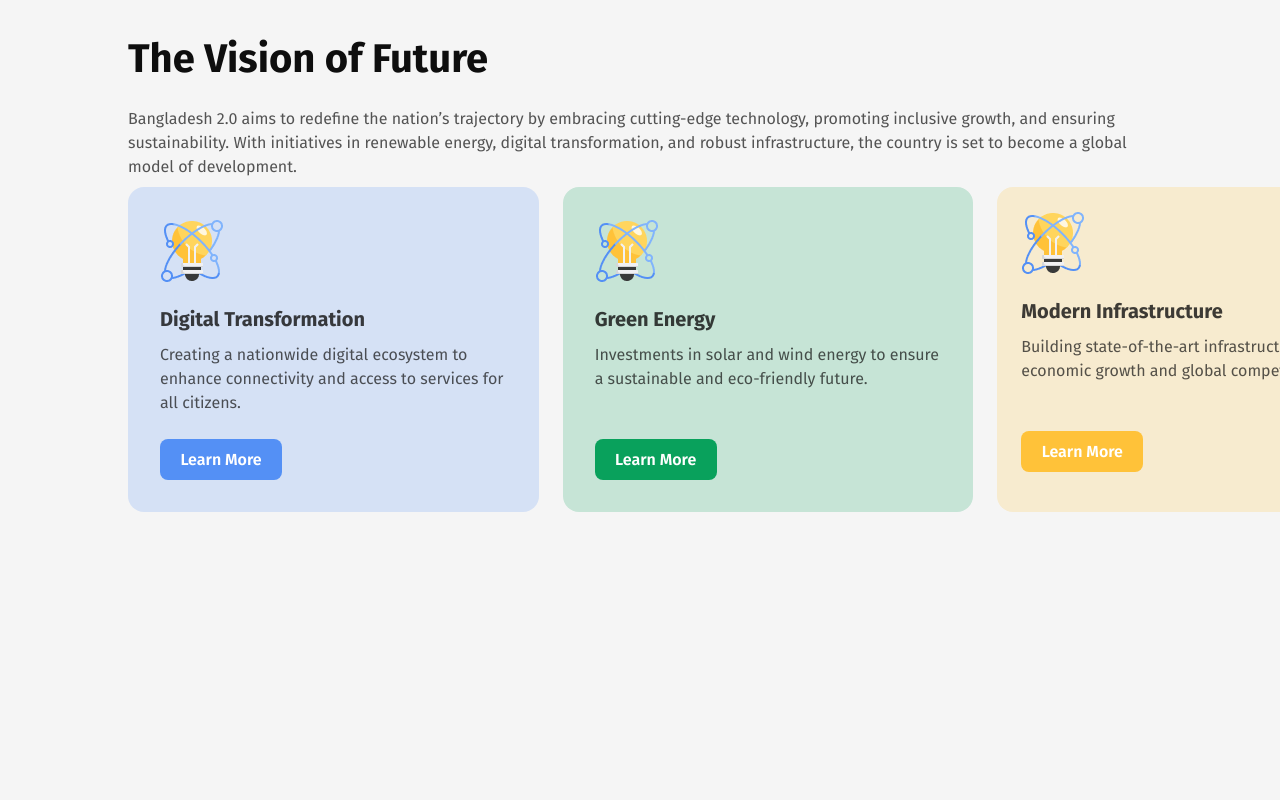
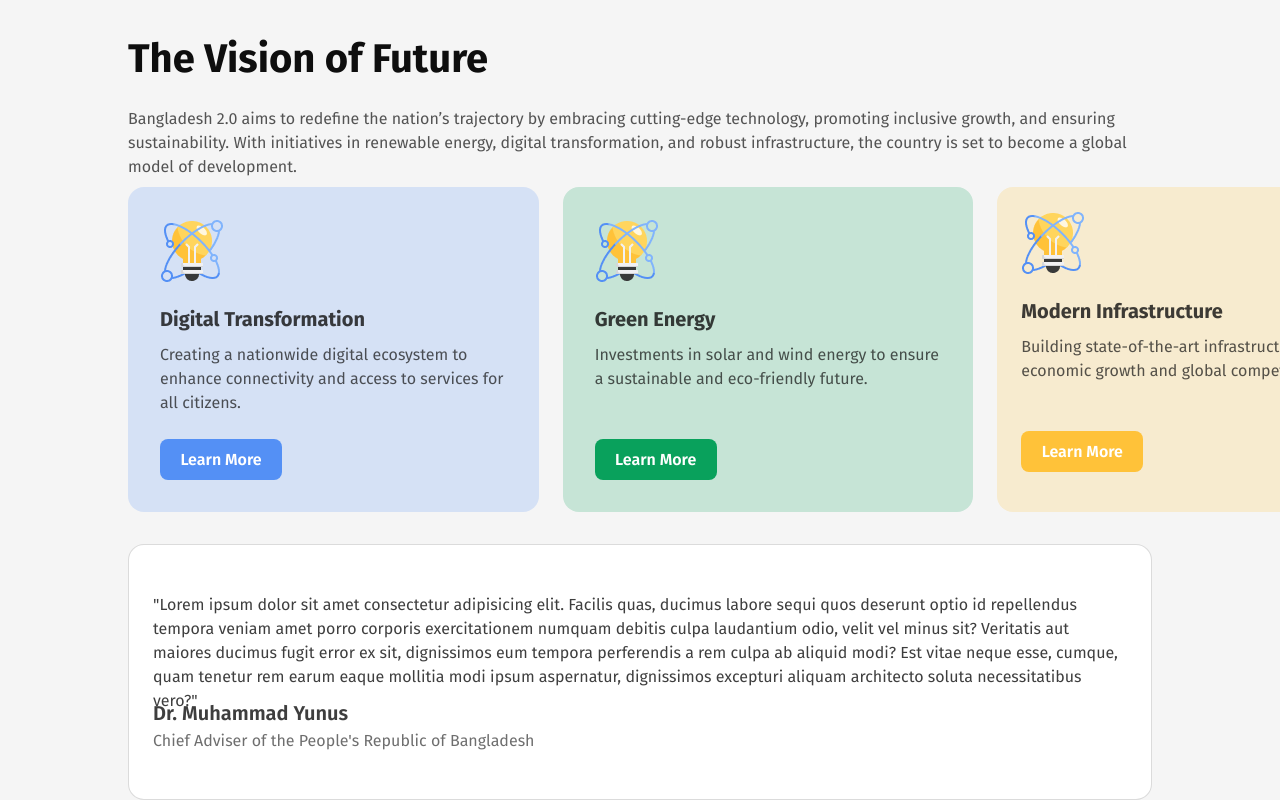
Before and after one commit to Habib1ur/PH_assign-01, a plain HTML site: page index.html in a window 1280 px wide. Shown: the part 1131-1931 px from the top of the page. Drawn offline with Linux system fonts and the light colour scheme.

Commit message:
quote added

```diff
--- a/index.html
+++ b/index.html
@@ -142,7 +142,13 @@
 
         </div>
         <div class="vision-quote">
-
+          <div class="quote-text">"Lorem ipsum dolor sit amet consectetur adipisicing elit. Facilis quas, ducimus labore sequi quos deserunt optio id repellendus tempora veniam amet porro corporis exercitationem numquam debitis culpa laudantium odio, velit vel minus sit? Veritatis aut maiores ducimus fugit error ex sit, dignissimos eum tempora perferendis a rem culpa ab aliquid modi? Est vitae neque esse, cumque, quam tenetur rem earum eaque mollitia modi ipsum aspernatur, dignissimos excepturi aliquam architecto soluta necessitatibus vero?"</div>
+          <div class="quote-name">
+            Dr. Muhammad Yunus
+          </div>
+          <div class="quote-desig">
+            Chief Adviser of the People's Republic of Bangladesh
+          </div>
         </div>
        </div>
       <!-- vision part html end -->
--- a/style.css
+++ b/style.css
@@ -300,7 +300,52 @@ nav button a {
 .vc3 p {
   width: 362.67px;
 }
-.vc3 button{
-    background: rgb(255, 194, 57);
+.vc3 button {
+  background: rgb(255, 194, 57);
 }
+
+/* Quote part start */
+.vision-quote {
+  height: 256px;
+  margin-top: 32px;
+  display: flex;
+  flex-direction: column;
+  justify-content: flex-start;
+  align-items: flex-start;
+  padding: 48px 24px;
+  box-sizing: border-box;
+  border: 1px solid rgba(14, 14, 14, 0.15);
+  border-radius: 16px;
+  background: rgb(255, 255, 255);
+}
+
+.quote-text {
+  height: 96px;
+  color: rgba(14, 14, 14, 0.8);
+  font-family: Fira Sans;
+  font-size: 16px;
+  font-weight: 400;
+  line-height: 24px;
+}
+.quote-name {
+  height: 24px;
+  margin-top: 12px;
+  color: rgba(14, 14, 14, 0.8);
+  font-family: Fira Sans;
+  font-size: 20px;
+  font-weight: 600;
+  line-height: 24px;
+}
+.quote-desig {
+  height: 24px;
+  margin-top: 4px;
+  color: rgba(14, 14, 14, 0.6);
+  font-family: Fira Sans;
+  font-size: 16px;
+  font-weight: 400;
+  line-height: 24px;
+}
+
+/* Quote part end */
+
 /* vision part css end */
```
